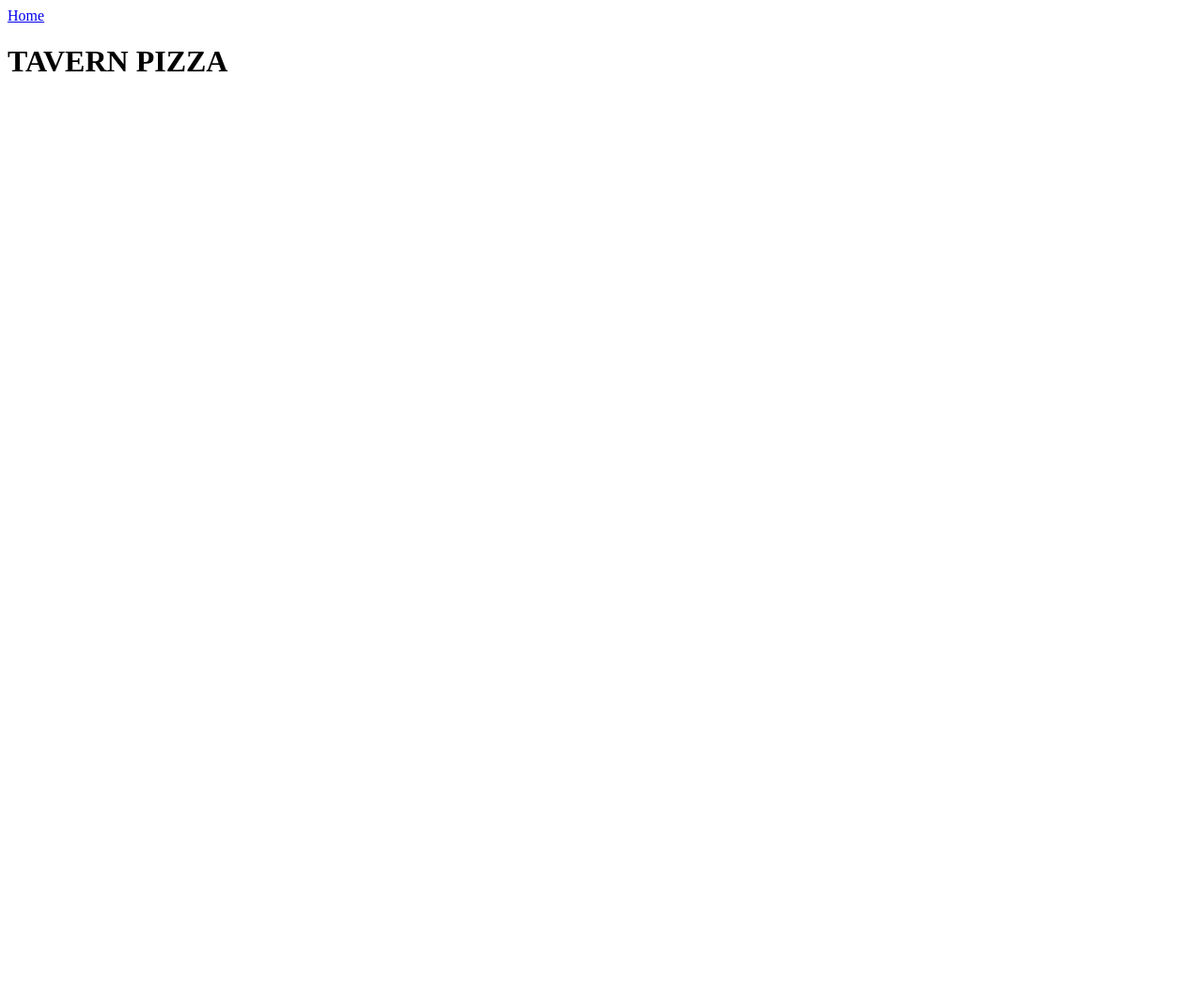
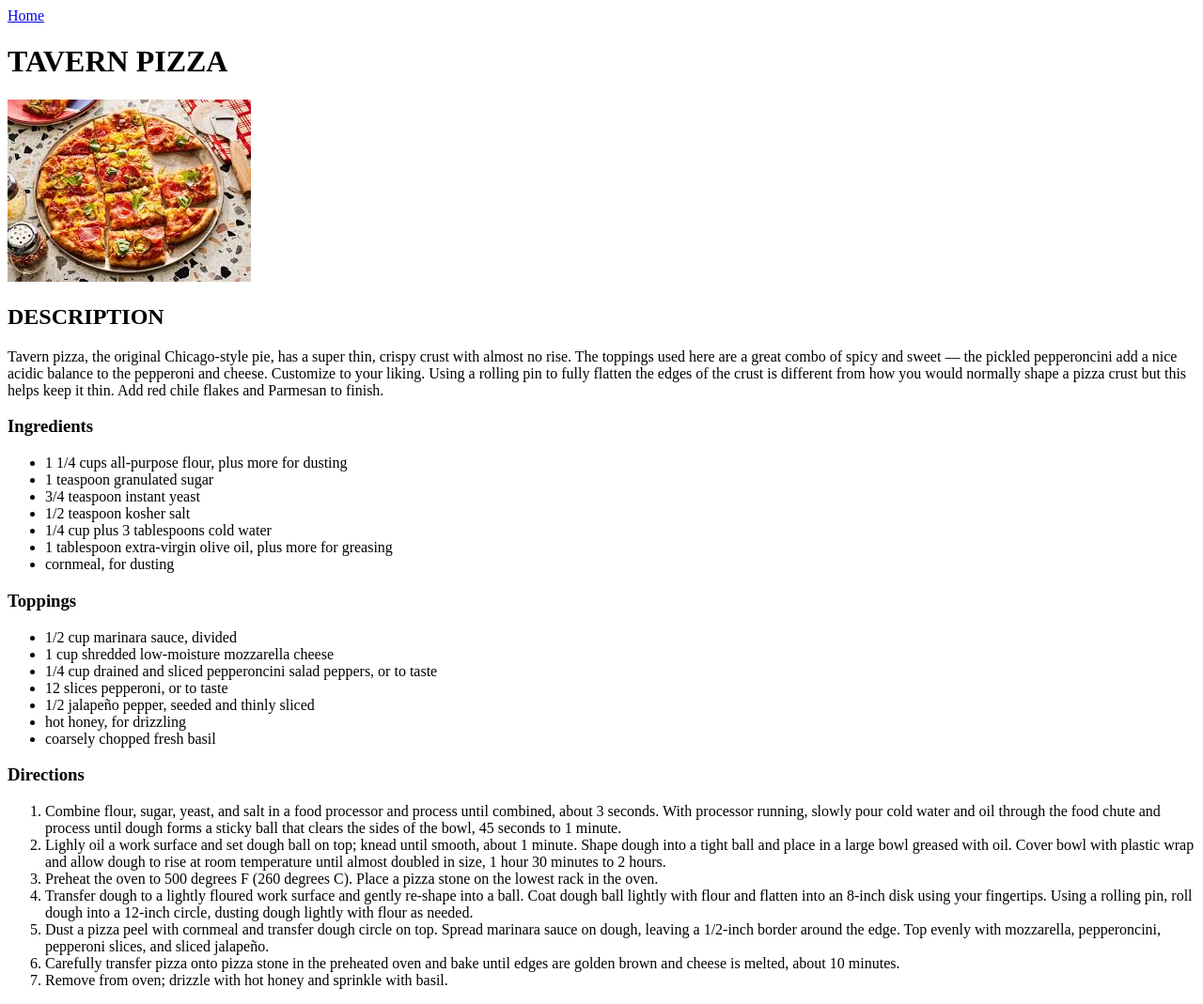
Before and after one commit to MarcusVRN/odin-recipes, a plain HTML site: page recipes/tavern-pizza.html in a window 1280 px wide. Shown: the whole page at 94% size. Before the commit the page ends 800 px from the top, so only its background shows below. Drawn offline with Linux system fonts and the light colour scheme.

Commit message:
Build the tavern pizza page
Lists for ingredients and direction and a image in the page

```diff
--- a/recipes/tavern-pizza.html
+++ b/recipes/tavern-pizza.html
@@ -8,5 +8,38 @@
     <body>
         <a href="../index.html">Home</a>
         <h1>TAVERN PIZZA</h1>
+        <img src="/images/tavern-pizza.jpeg" alt="a delicious tavern pizza">
+        <h2><strong>DESCRIPTION</strong></h2>
+        <p>Tavern pizza, the original Chicago-style pie, has a super thin, crispy crust with almost no rise. The toppings used here are a great combo of spicy and sweet — the pickled pepperoncini add a nice acidic balance to the pepperoni and cheese. Customize to your liking. Using a rolling pin to fully flatten the edges of the crust is different from how you would normally shape a pizza crust but this helps keep it thin. Add red chile flakes and Parmesan to finish.</p>
+        <h3><strong>Ingredients</strong></h3>
+        <ul>
+            <li>1 1/4 cups all-purpose flour, plus more for dusting</li>
+            <li>1 teaspoon granulated sugar</li>
+            <li>3/4 teaspoon instant yeast</li>
+            <li>1/2 teaspoon kosher salt</li>
+            <li>1/4 cup plus 3 tablespoons cold water</li>
+            <li>1 tablespoon extra-virgin olive oil, plus more for greasing</li>
+            <li>cornmeal, for dusting</li>
+        </ul>
+        <h3><strong>Toppings</strong></h3>
+        <ul>
+            <li>1/2 cup marinara sauce, divided </li>
+            <li>1 cup shredded low-moisture mozzarella cheese</li>
+            <li>1/4 cup drained and sliced pepperoncini salad peppers, or to taste</li>
+            <li>12 slices pepperoni, or to taste</li>
+            <li>1/2 jalapeño pepper, seeded and thinly sliced</li>
+            <li>hot honey, for drizzling</li>
+            <li>coarsely chopped fresh basil</li>
+        </ul>
+        <h3><strong>Directions</strong></h3>
+        <ol>
+            <li>Combine flour, sugar, yeast, and salt in a food processor and process until combined, about 3 seconds. With processor running, slowly pour cold water and oil through the food chute and process until dough forms a sticky ball that clears the sides of the bowl, 45 seconds to 1 minute.</li>
+            <li>Lighly oil a work surface and set dough ball on top; knead until smooth, about 1 minute. Shape dough into a tight ball and place in a large bowl greased with oil. Cover bowl with plastic wrap and allow dough to rise at room temperature until almost doubled in size, 1 hour 30 minutes to 2 hours.</li>
+            <li>Preheat the oven to 500 degrees F (260 degrees C). Place a pizza stone on the lowest rack in the oven.</li>
+            <li>Transfer dough to a lightly floured work surface and gently re-shape into a ball. Coat dough ball lightly with flour and flatten into an 8-inch disk using your fingertips. Using a rolling pin, roll dough into a 12‑inch circle, dusting dough lightly with flour as needed.</li>
+            <li>Dust a pizza peel with cornmeal and transfer dough circle on top. Spread marinara sauce on dough, leaving a 1/2-inch border around the edge. Top evenly with mozzarella, pepperoncini, pepperoni slices, and sliced jalapeño.</li>
+            <li>Carefully transfer pizza onto pizza stone in the preheated oven and bake until edges are golden brown and cheese is melted, about 10 minutes.</li>
+            <li>Remove from oven; drizzle with hot honey and sprinkle with basil.</li>
+        </ol>
     </body>
 </html>
```
Also changed, not shown: images/tavern-pizza.jpeg (added), 1 other file.
